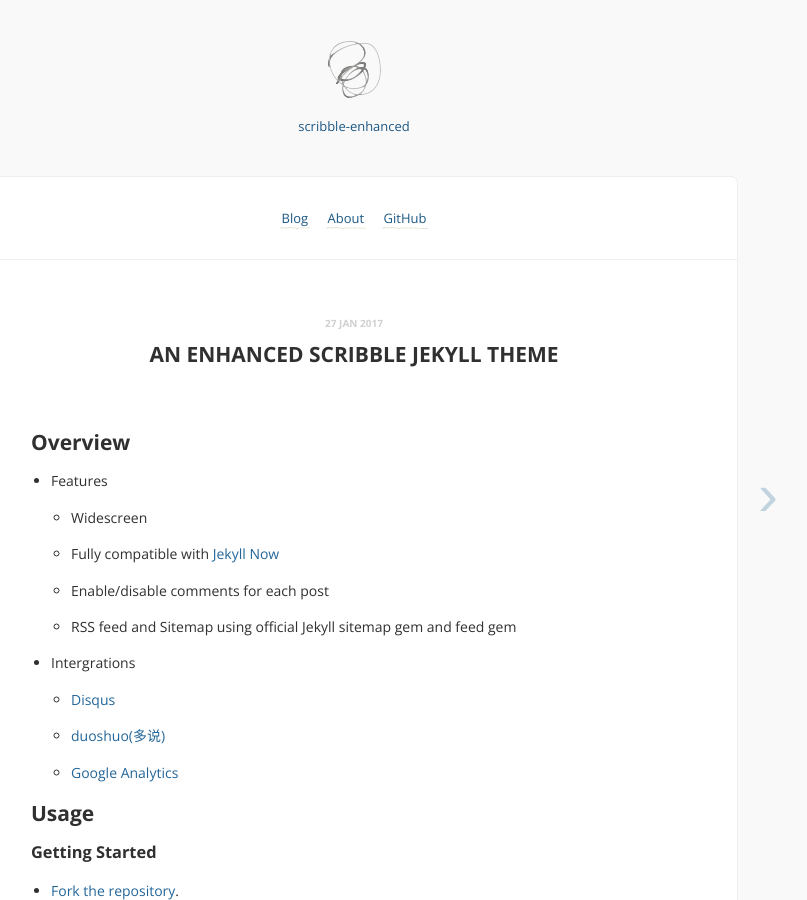
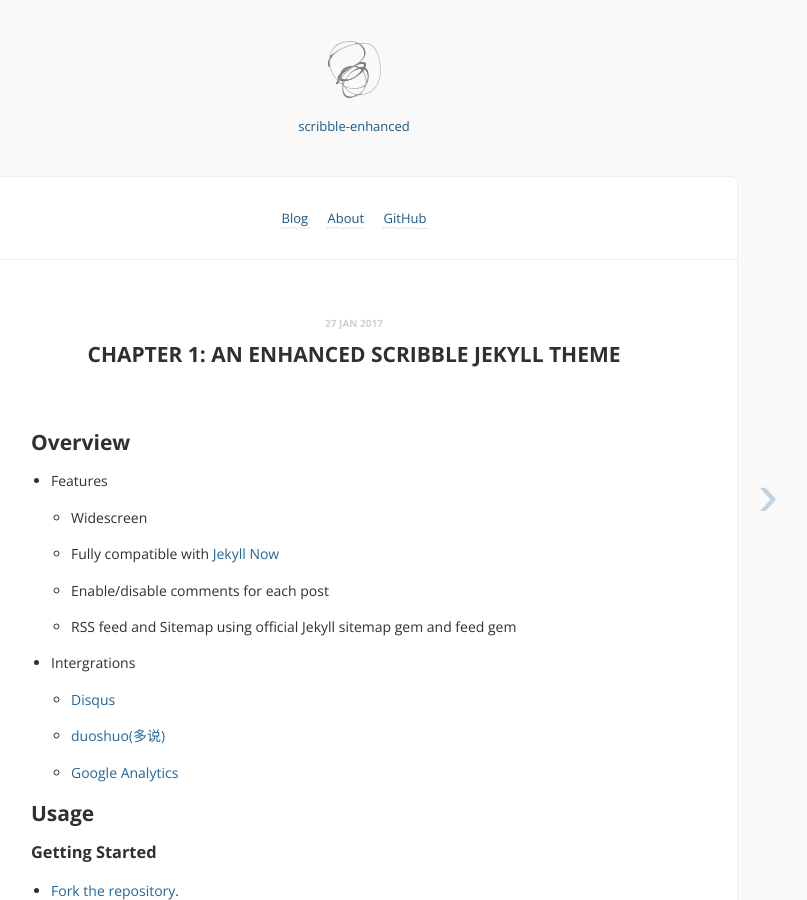
Before and after one commit to mehkanik/C39, a Jekyll site: the page built from _posts/2017-01-27-an-enhanced-scribble-theme.md, in a window 1280 px wide and 900 px high. Shown: the whole window, without its empty margins (286-1093 px from the left). Built offline with Jekyll 4.4.1, drawn with Linux system fonts in a browser that asks for light colours.

```diff
--- a/_posts/2017-01-27-an-enhanced-scribble-theme.md
+++ b/_posts/2017-01-27-an-enhanced-scribble-theme.md
@@ -1,6 +1,7 @@
 ---
 layout: post
-title: An Enhanced Scribble Jekyll Theme
+title: "Chapter 1: An Enhanced Scribble Jekyll Theme"
+permalink: ch1
 ---
 
 ## Overview
```
